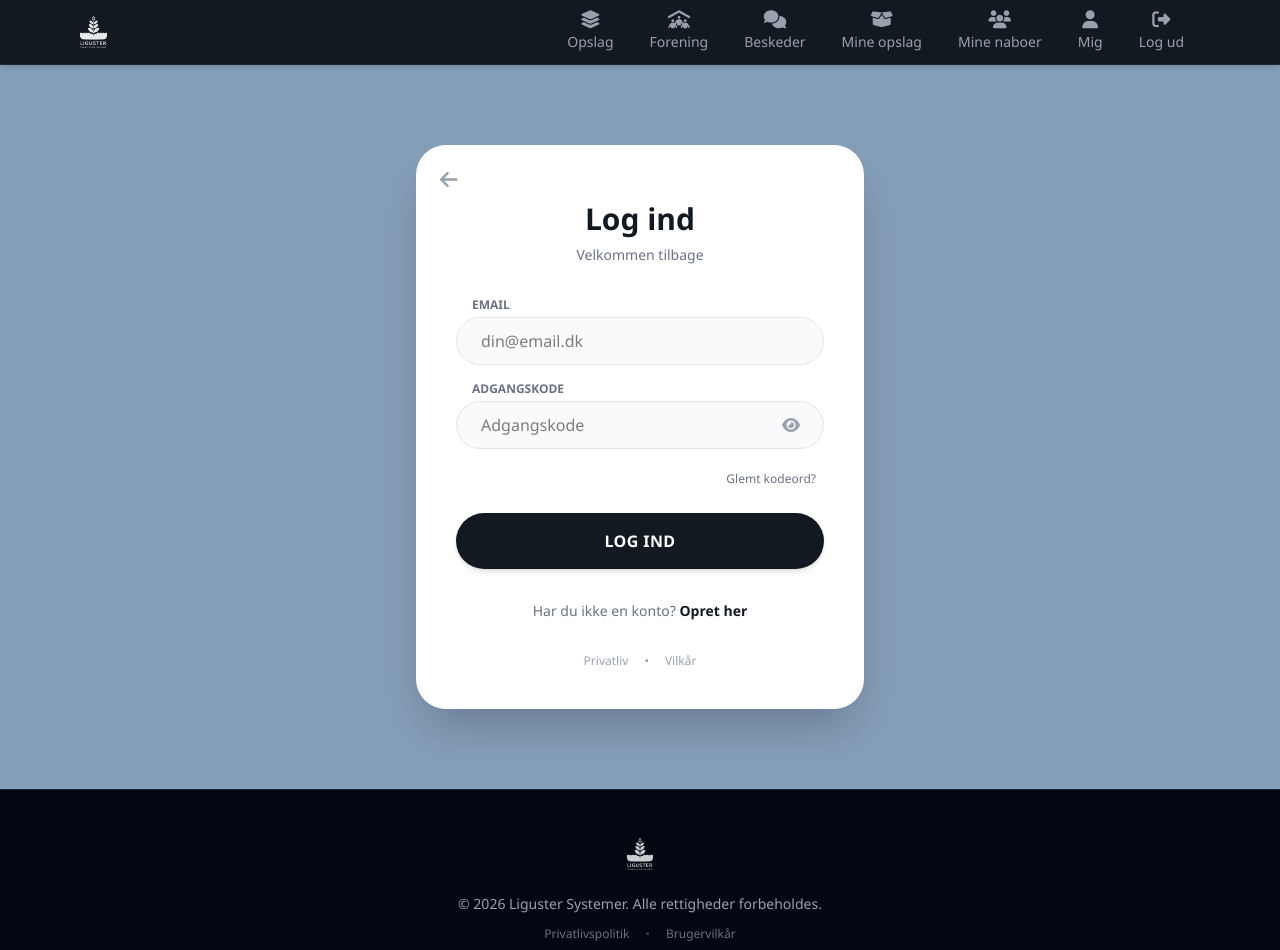
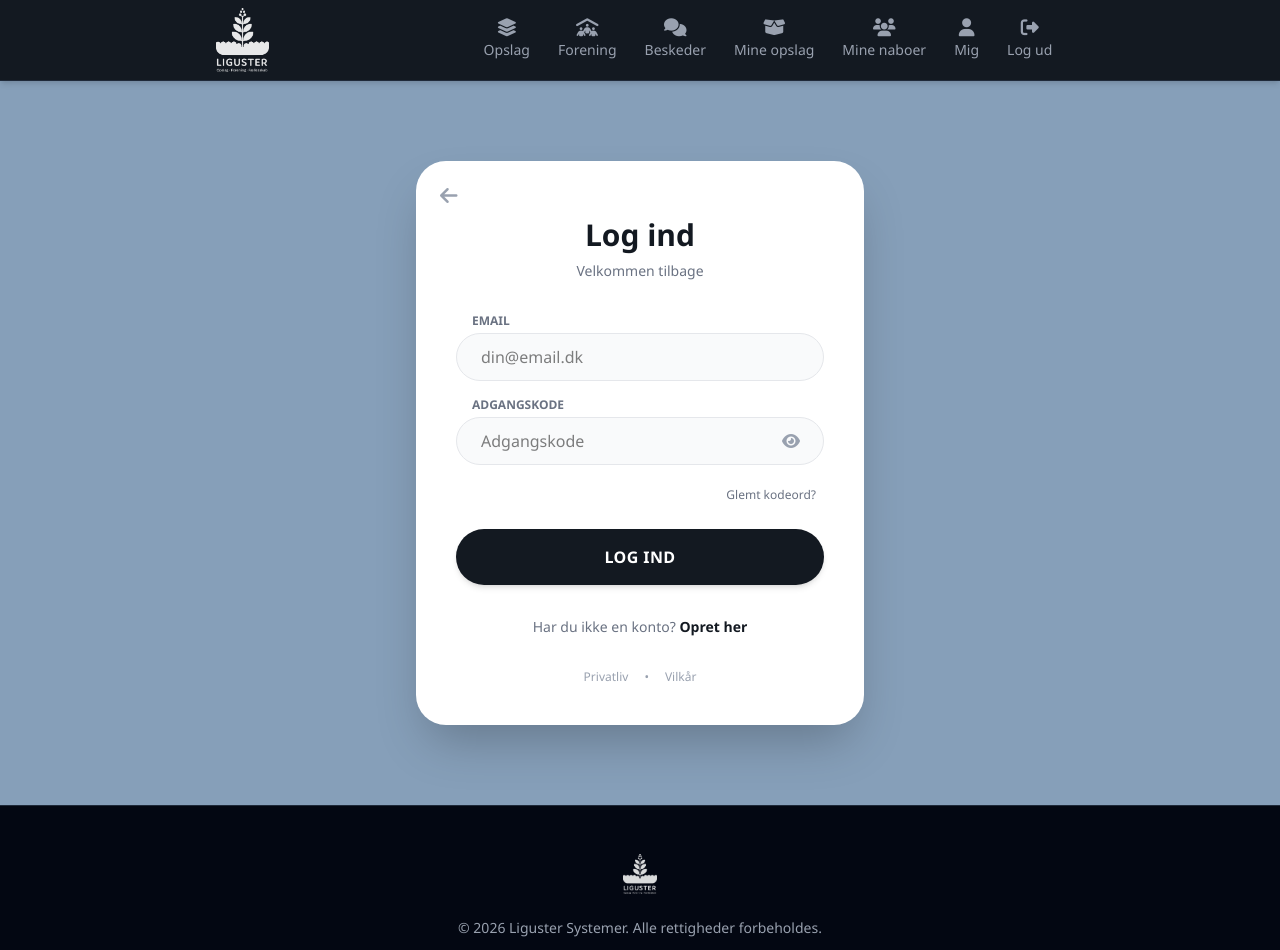
Before and after one commit to MuusmannMedia/liguster-landing, a Next.js app: page /login in a window 1280 px wide. Shown: the top 950 px of the page. Built offline with nearby package versions, Linux system fonts and the light colour scheme; no server answers.

Commit message:
Opdateret landing page og supabase config

```diff
--- a/app/page.tsx
+++ b/app/page.tsx
@@ -149,14 +149,14 @@ export default function LigusterLandingPage() {
       <nav className="absolute inset-x-0 top-0 z-20 border-b border-white/10 bg-[#071a2f]/35 backdrop-blur-sm">
         <div className="max-w-screen-xl mx-auto px-3 py-3 md:p-4">
           <div className="flex items-center justify-between gap-3">
-            <Link href="/" className="relative h-12 w-28 md:h-16 md:w-56 shrink-0">
+            <Link href="/" className="relative h-12 w-28 md:h-[4.5rem] md:w-60 shrink-0">
               <Image
                 src="/Liguster-logo-NEG.png"
                 alt="Liguster Logo"
                 fill
                 className="object-contain object-left"
                 priority
-                sizes="(min-width: 768px) 224px, 112px"
+                sizes="(min-width: 768px) 240px, 112px"
                 quality={85}
               />
             </Link>
@@ -440,13 +440,13 @@ export default function LigusterLandingPage() {
       <footer className="bg-gray-950 text-gray-400 py-12 border-t border-gray-800 text-center mt-auto">
         <div className="max-w-screen-xl mx-auto px-4">
           <div className="flex justify-center mb-6">
-            <div className="relative h-10 w-40 opacity-80">
+            <div className="relative h-12 w-48 opacity-85">
               <Image
                 src="/Liguster-logo-NEG.png"
                 alt="Logo"
                 fill
                 className="object-contain"
-                sizes="160px"
+                sizes="192px"
                 quality={85}
               />
             </div>
--- a/components/SiteFooter.tsx
+++ b/components/SiteFooter.tsx
@@ -10,7 +10,7 @@ export default function SiteFooter() {
 
         {/* Logo */}
         <div className="flex justify-center mb-6">
-          <div className="relative h-8 w-32 opacity-80">
+          <div className="relative h-10 w-40 opacity-85">
             <Image src="/Liguster-logo-NEG.png" alt="Logo" fill className="object-contain" />
           </div>
         </div>
--- a/components/SiteHeader.tsx
+++ b/components/SiteHeader.tsx
@@ -128,21 +128,21 @@ export default function SiteHeader() {
   return (
     <nav className="bg-[#131921] text-white sticky top-0 z-[100] shadow-md border-b border-gray-800 overflow-x-clip">
       <div className="max-w-6xl mx-auto px-2 md:px-4">
-        <div className="flex items-center gap-1 md:gap-3 h-14 md:h-16">
+        <div className="grid grid-cols-[auto_1fr] items-center gap-1 h-14 md:h-[5rem] md:max-w-5xl md:mx-auto md:flex md:justify-center md:gap-8">
           <div className="flex-shrink-0 flex items-center">
-            <Link href="/opslag" className="relative h-9 w-9 md:h-8 md:w-32 opacity-90 hover:opacity-100 transition-opacity">
+            <Link href="/opslag" className="relative h-10 w-10 md:h-16 md:w-52 lg:w-56 opacity-90 hover:opacity-100 transition-opacity">
               <Image
                 src="/Liguster-logo-NEG.png"
                 alt="Liguster"
                 fill
                 className="object-contain md:object-left"
-                sizes="(min-width: 768px) 128px, 36px"
+                sizes="(min-width: 1024px) 224px, (min-width: 768px) 208px, 40px"
                 quality={85}
               />
             </Link>
           </div>
 
-          <div className="flex-1 min-w-0 flex justify-end">
+          <div className="min-w-0 flex justify-end md:justify-start">
             <div className="flex items-stretch gap-0.5 md:gap-1">
               {menuItems.map((item) => {
                 const isActive = pathname === item.href || pathname?.startsWith(item.href + '/');
@@ -152,7 +152,7 @@ export default function SiteHeader() {
                     key={item.name}
                     href={item.href}
                     aria-label={item.name}
-                    className={`relative inline-flex flex-col items-center justify-center px-1.5 sm:px-2 md:px-4 py-1.5 md:py-2 text-xs md:text-sm font-medium transition-colors duration-200 border-b-2 min-w-0
+                    className={`relative inline-flex flex-col items-center justify-center px-1.5 sm:px-2 md:px-2.5 lg:px-3 py-1.5 md:py-2 text-xs md:text-sm font-medium transition-colors duration-200 border-b-2 min-w-0
                       ${
                         isActive
                           ? 'border-white text-white'
@@ -178,7 +178,7 @@ export default function SiteHeader() {
               <button
                 onClick={handleLogout}
                 aria-label="Log ud"
-                className="inline-flex flex-col items-center justify-center px-1.5 sm:px-2 md:px-4 py-1.5 md:py-2 text-xs md:text-sm font-medium transition-colors duration-200 border-b-2 border-transparent text-gray-400 hover:text-red-400 hover:border-red-400 min-w-0"
+                className="inline-flex flex-col items-center justify-center px-1.5 sm:px-2 md:px-2.5 lg:px-3 py-1.5 md:py-2 text-xs md:text-sm font-medium transition-colors duration-200 border-b-2 border-transparent text-gray-400 hover:text-red-400 hover:border-red-400 min-w-0"
                 title="Log ud"
               >
                 <i className="fa-solid fa-right-from-bracket mb-0.5 md:mb-1 text-sm md:text-lg" aria-hidden="true"></i>
```
